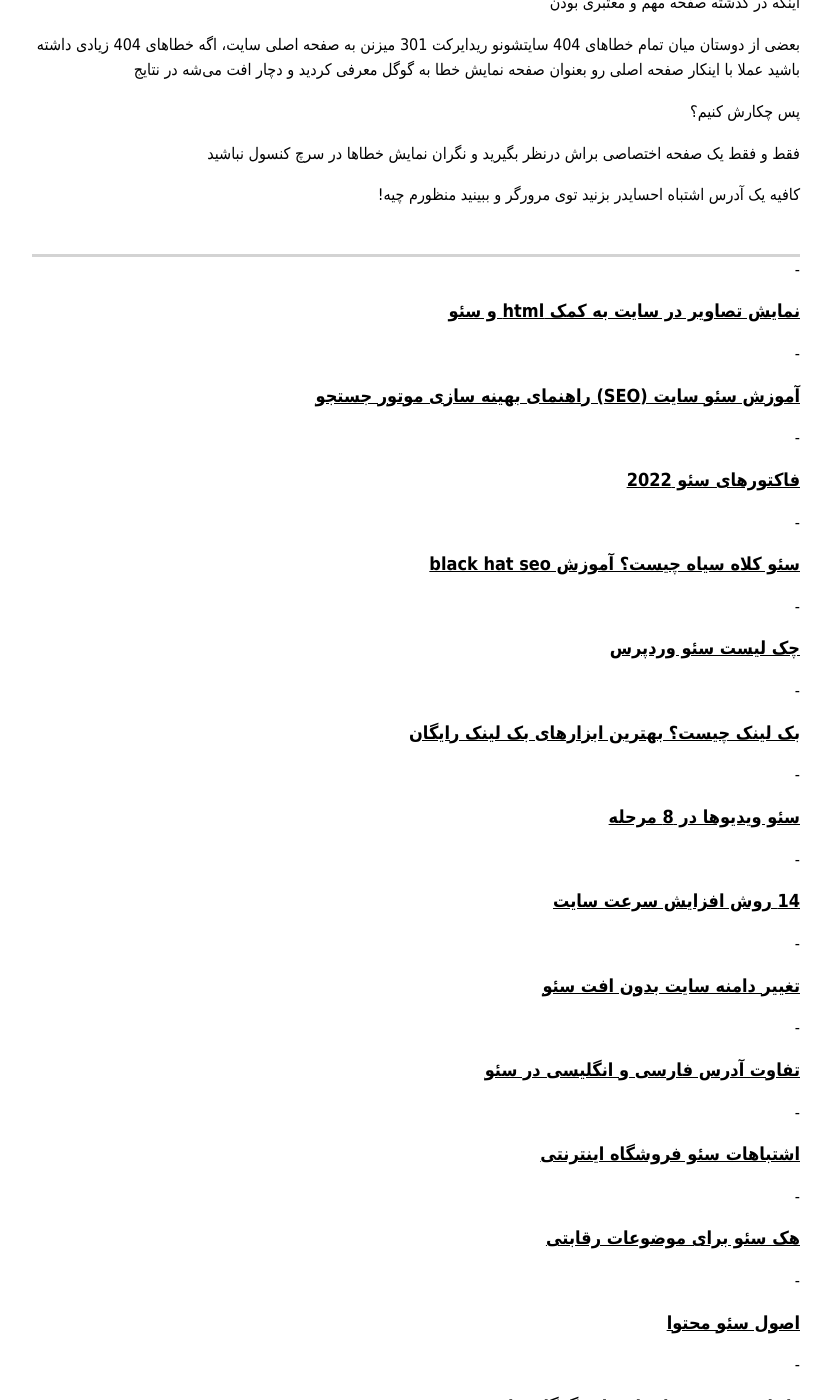
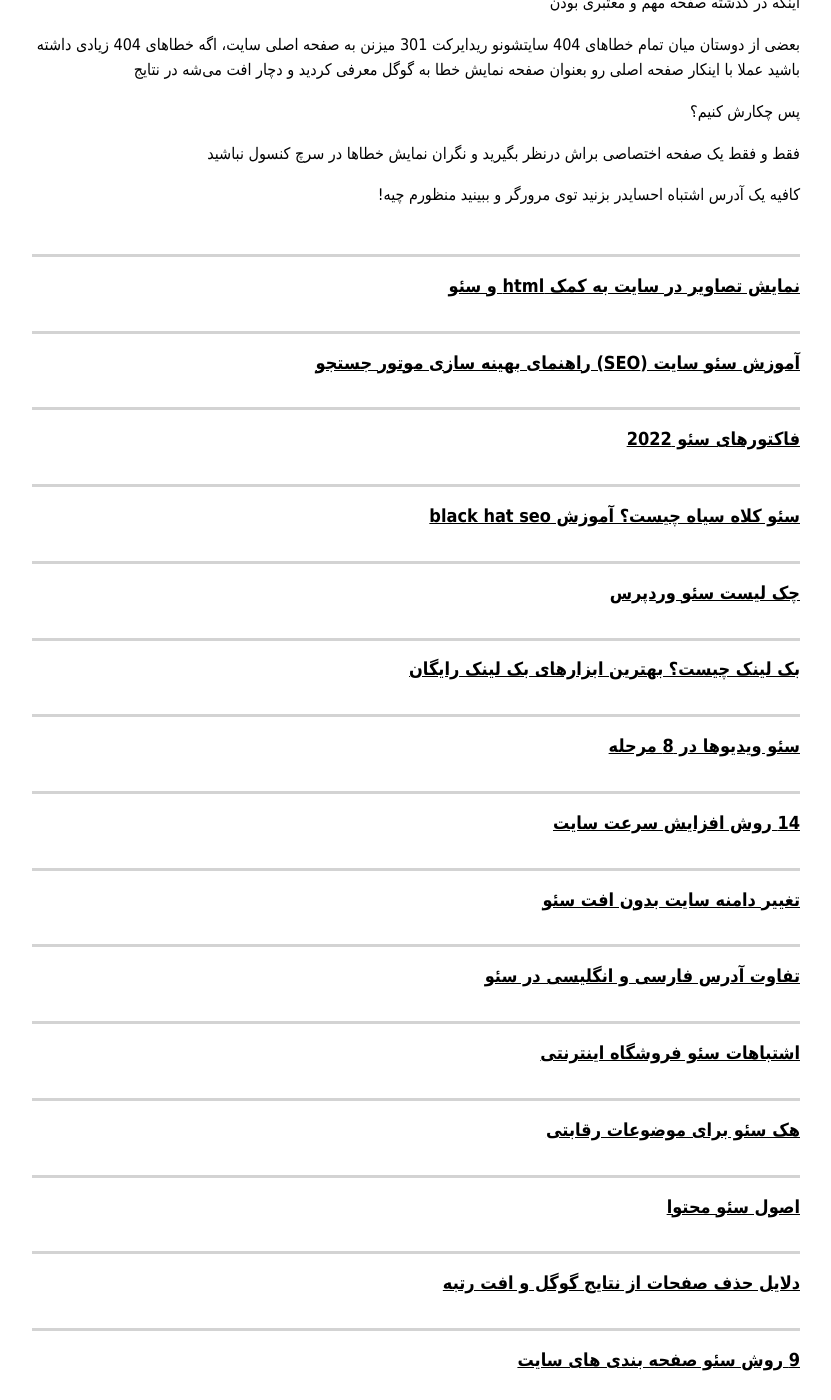
Before and after one commit to darkblog/darkblog.github.io, a Jekyll site: the page built from _posts/2021/2021-5-2-404-error.md, in a window 1280 px wide and 1400 px high, scrolled down 356 px. Shown: the whole window, without its empty margins (224-1055 px from the left). Built offline with Jekyll 4.4.1, drawn with Linux system fonts in a browser that asks for light colours.

Commit message:
Update post.html

```diff
--- a/_layouts/post.html
+++ b/_layouts/post.html
@@ -5,5 +5,5 @@
 <article class="post"><h1>{{ page.title }}</h1>{{ content }}</article>
 
 {% for post in site.posts limit:100 %}
-- <h2><header><a href="{{ site.url }}{{ post.url }}">{{ post.title }}</a></header></h2>
+<h2><header class="post"><a href="{{ site.url }}{{ post.url }}">{{ post.title }}</a></header></h2>
 {% endfor %}
```
